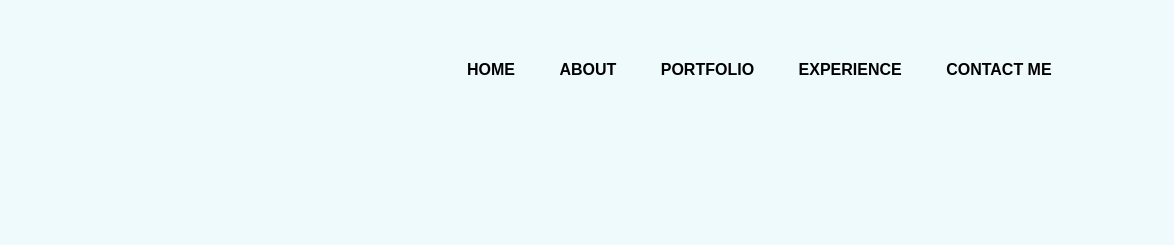
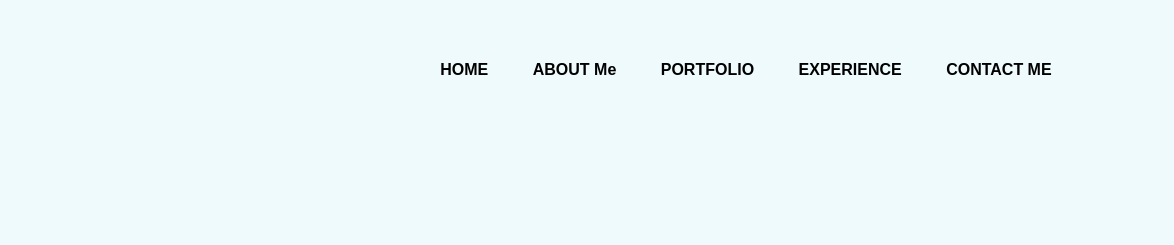
Before and after one commit to Rkuchiha/RajnishKapileportfolio-01.github.io, a plain HTML site: page index.html in a window 1280 px wide. Shown: the top 245 px of the page, 106-1280 px from the left. Drawn offline with Linux system fonts and the light colour scheme.

Commit message:
Update index.html

```diff
--- a/index.html
+++ b/index.html
@@ -15,7 +15,7 @@
             <img src="image/logo.png" class="logo" >
             <ul>
                 <li><a href="index.html">HOME</a></li>
-                <li><a href="about.html">ABOUT</a></li>
+                <li><a href="about.html">ABOUT Me</a></li>
                 <li><a href="portfolio.html">PORTFOLIO</a></li>
                 <li><a href="experience.html">EXPERIENCE</a></li>
                 <li><a href="contactme.html">CONTACT ME</a></li>
```
